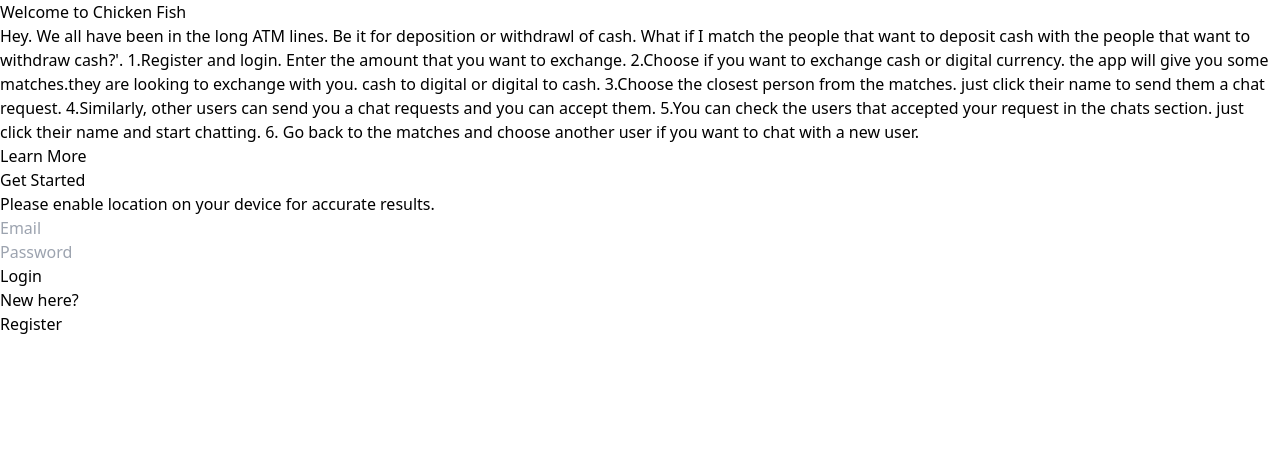
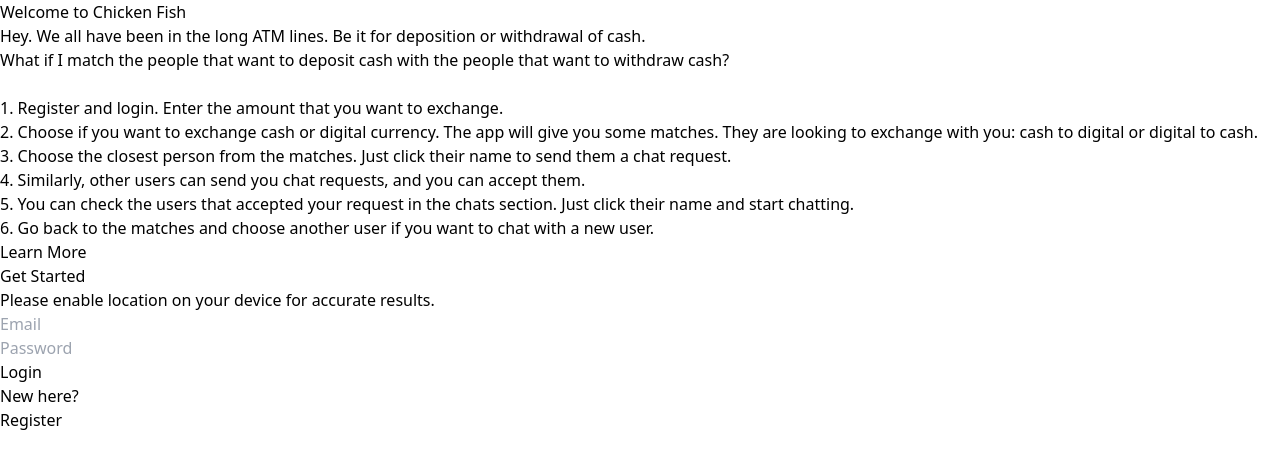
Before and after one commit to vaseemshaik32/ATM_UI, a React (Vite) app: page / in a window 1280 px wide. Shown: the top 468 px of the page. Built offline with nearby package versions, Linux system fonts and the light colour scheme.

Commit message:
more readme

```diff
--- a/src/home.jsx
+++ b/src/home.jsx
@@ -34,14 +34,14 @@
                 Welcome to <span className="text-blue-500">Chicken Fish</span>
               </h1>
               <p className="text-lg text-gray-400 mb-8">
-                Hey. We all have been in the long ATM lines. Be it for deposition or withdrawl of cash.
-                What if I match the people that want to deposit cash with the people that want to withdraw cash?'.
-                1.Register and login. Enter the amount that you want to exchange.
-                2.Choose if you want to exchange cash or digital currency. the app will give you some matches.they are looking to exchange with you. cash to digital or digital to cash.
-                3.Choose the closest person from the matches. just click their name to send them a chat request.
-                4.Similarly, other users can send you a chat requests and you can accept them.
-                5.You can check the users that accepted your request in the chats section. just click their name and start chatting.
-                6. Go back to the matches and choose another user if you want to chat with a new user.
+                Hey. We all have been in the long ATM lines. Be it for deposition or withdrawal of cash.<br />
+                What if I match the people that want to deposit cash with the people that want to withdraw cash?<br /><br />
+                1. Register and login. Enter the amount that you want to exchange.<br />
+                2. Choose if you want to exchange cash or digital currency. The app will give you some matches. They are looking to exchange with you: cash to digital or digital to cash.<br />
+                3. Choose the closest person from the matches. Just click their name to send them a chat request.<br />
+                4. Similarly, other users can send you chat requests, and you can accept them.<br />
+                5. You can check the users that accepted your request in the chats section. Just click their name and start chatting.<br />
+                6. Go back to the matches and choose another user if you want to chat with a new user.<br />
               </p>
               <a
                 href="#learn-more"
```
